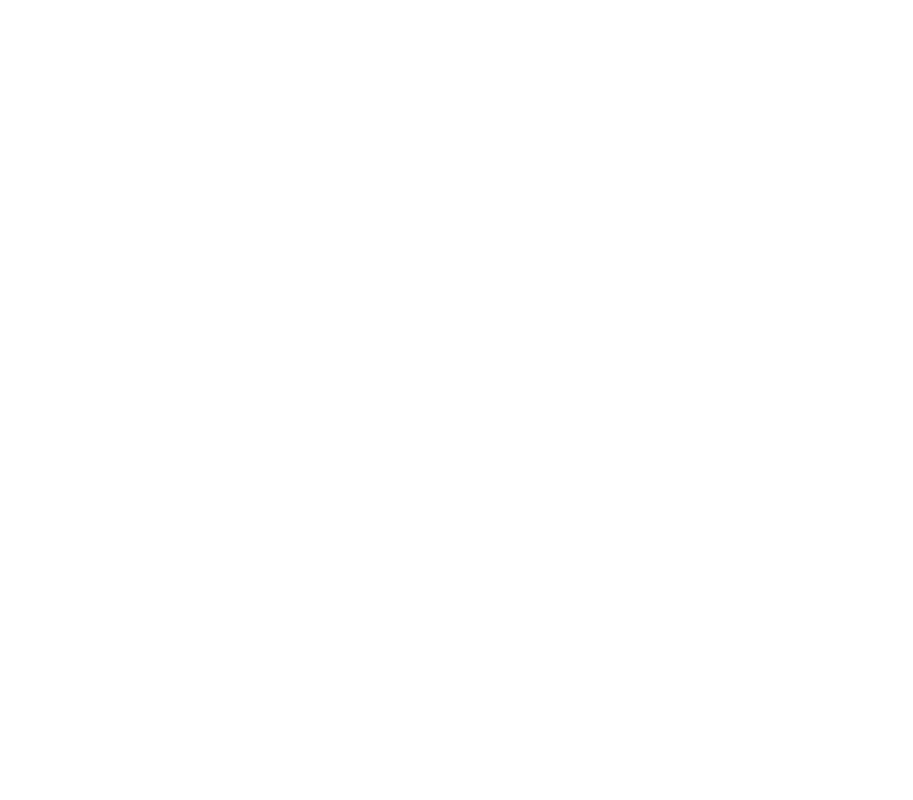
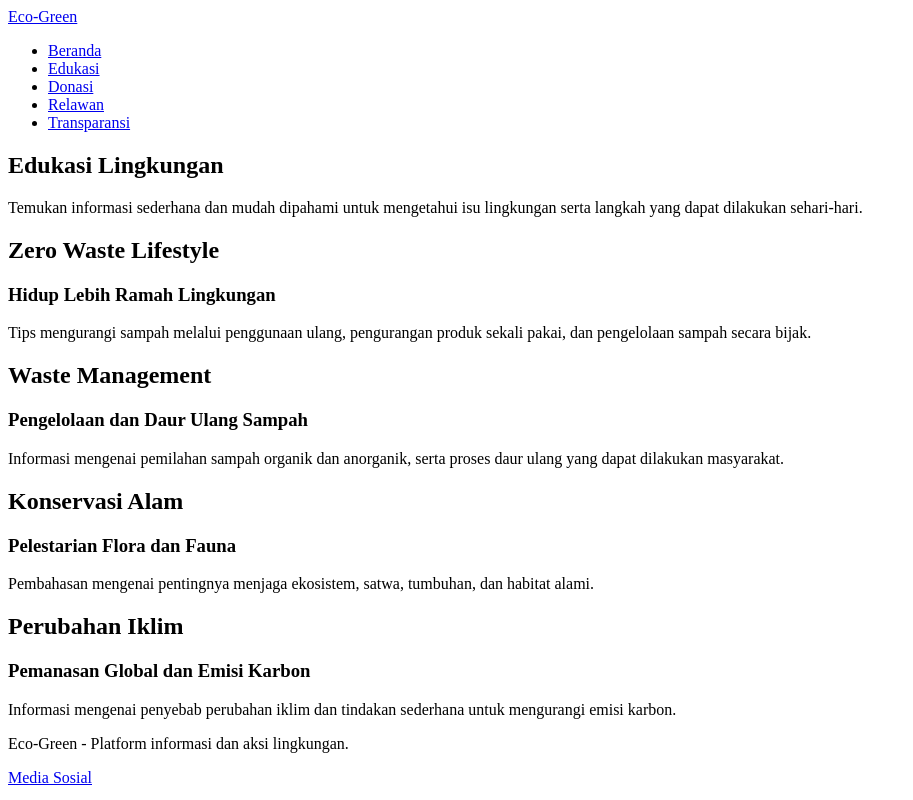
Before and after one commit to N-DraPZSr/EcoVain, a plain HTML site: page edukasi.html in a window 1280 px wide. Shown: the whole page, without its empty margins (0-913 px from the left). Drawn offline with Linux system fonts and the light colour scheme.

Commit message:
Basic edukasi template ver1

```diff
--- a/edukasi.html
+++ b/edukasi.html
@@ -1,11 +1,83 @@
 <!DOCTYPE html>
-<html lang="en">
+<html lang="id">
 <head>
     <meta charset="UTF-8">
     <meta name="viewport" content="width=device-width, initial-scale=1.0">
-    <title>EcoVein</title>
+    <title>Edukasi Lingkungan - Eco-Green</title>
 </head>
 <body>
+    <header>
+        <nav aria-label="Navigasi utama">
+            <a href="index.html">Eco-Green</a>
+            <ul>
+                <li><a href="index.html">Beranda</a></li>
+                <li><a href="edukasi.html" aria-current="page">Edukasi</a></li>
+                <li><a href="donasi.html">Donasi</a></li>
+                <li><a href="relawan.html">Relawan</a></li>
+                <li><a href="transparansi.html">Transparansi</a></li>
+            </ul>
+        </nav>
+    </header>
 
+    <main>
+        <section id="intro-edukasi">
+            <h1>Edukasi Lingkungan</h1>
+            <p>
+                Temukan informasi sederhana dan mudah dipahami untuk mengetahui
+                isu lingkungan serta langkah yang dapat dilakukan sehari-hari.
+            </p>
+        </section>
+
+        <section id="zero-waste">
+            <h2>Zero Waste Lifestyle</h2>
+            <article>
+                <h3>Hidup Lebih Ramah Lingkungan</h3>
+                <p>
+                    Tips mengurangi sampah melalui penggunaan ulang, pengurangan
+                    produk sekali pakai, dan pengelolaan sampah secara bijak.
+                </p>
+            </article>
+        </section>
+
+        <section id="waste-mgmt">
+            <h2>Waste Management</h2>
+            <article>
+                <h3>Pengelolaan dan Daur Ulang Sampah</h3>
+                <p>
+                    Informasi mengenai pemilahan sampah organik dan anorganik,
+                    serta proses daur ulang yang dapat dilakukan masyarakat.
+                </p>
+            </article>
+        </section>
+
+        <section id="konservasi">
+            <h2>Konservasi Alam</h2>
+            <article>
+                <h3>Pelestarian Flora dan Fauna</h3>
+                <p>
+                    Pembahasan mengenai pentingnya menjaga ekosistem, satwa,
+                    tumbuhan, dan habitat alami.
+                </p>
+            </article>
+        </section>
+
+        <section id="perubahan-iklim">
+            <h2>Perubahan Iklim</h2>
+            <article>
+                <h3>Pemanasan Global dan Emisi Karbon</h3>
+                <p>
+                    Informasi mengenai penyebab perubahan iklim dan tindakan
+                    sederhana untuk mengurangi emisi karbon.
+                </p>
+            </article>
+        </section>
+    </main>
+
+    <footer id="footer">
+        <p>Eco-Green - Platform informasi dan aksi lingkungan.</p>
+        <nav aria-label="Tautan sosial">
+            <a href="#">Media Sosial</a>
+        </nav>
+    </footer>
 </body>
 </html>
```
